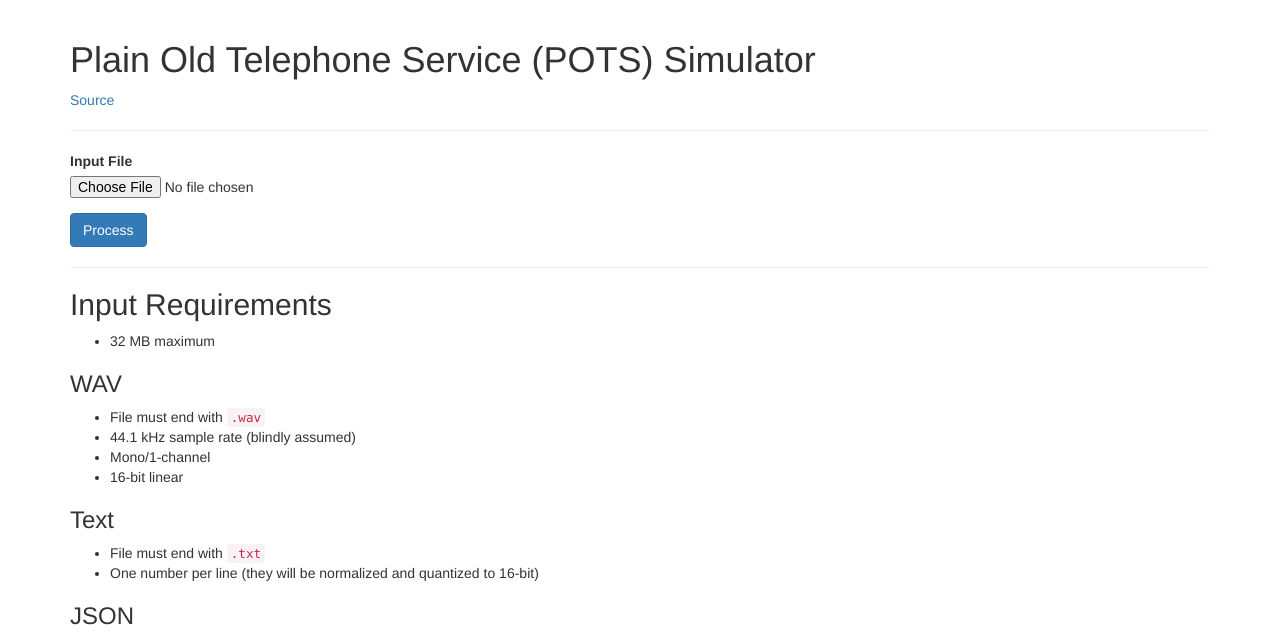
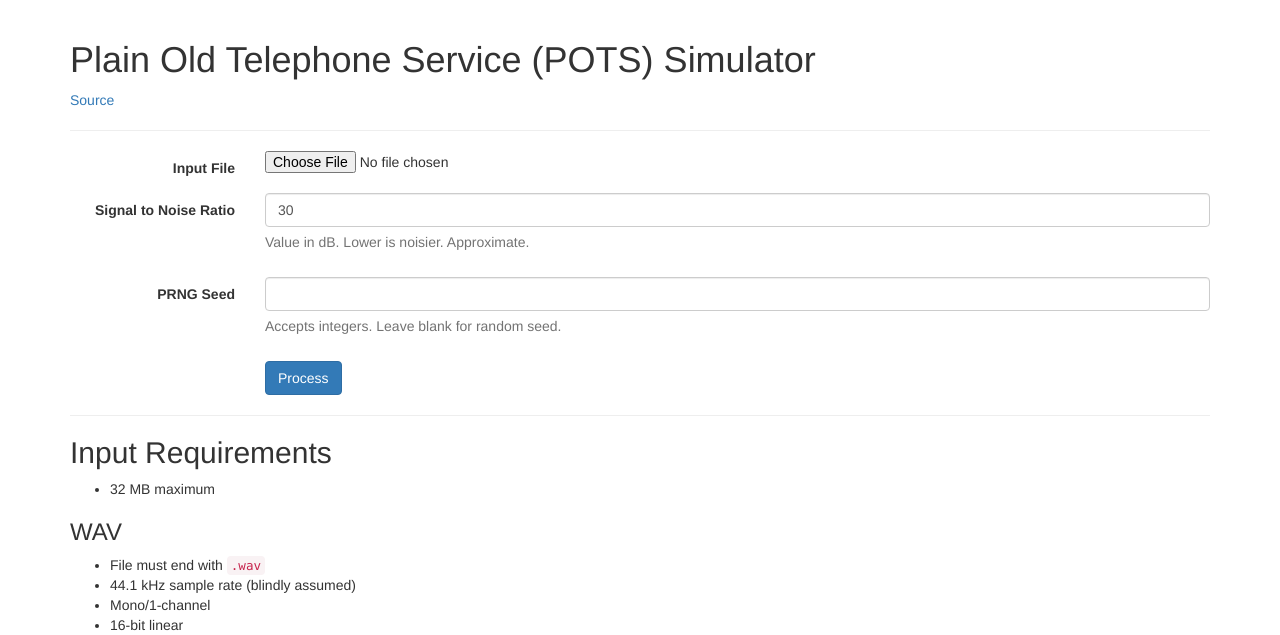
Before and after one commit to errahulsingh/pots-sim, a Flask app: page /pots in a window 1280 px wide. Shown: the top 635 px of the page. Run offline with Flask 2, Linux system fonts and the light colour scheme; some libraries are stand-ins or nearby versions.

Commit message:
Alter HTML form to take SNR/PRNG seed (backend does nothing with them currently)

```diff
--- a/dopots.py
+++ b/dopots.py
@@ -14,6 +14,10 @@ def main():
         help='Input file.  Type inferred from extension.')
     parser.add_argument('-o', '--outtype', choices=['wav', 'txt'],
         help='Override output type')
+    parser.add_argument('-r', '--seed', type=int,
+        help='Fixed random seed if provided; integer')
+    parser.add_argument('-s', '--snr', type=float, default=30,
+        help='Approximate signal to noise radio in dB; float. Default: 30')
 
     args = parser.parse_args()
 
@@ -23,7 +27,7 @@ def main():
         print(str(e), file=sys.stderr)
         sys.exit(1)
 
-    pfilt.process()
+    pfilt.process(seed=args.seed, snr=args.snr)
 
     if args.outtype:
         pfilt.dtype = args.outtype
--- a/templates/pots.html
+++ b/templates/pots.html
@@ -4,12 +4,32 @@
 <h1>Plain Old Telephone Service (POTS) Simulator</h1>
 <p><a href="https://github.com/nicktimko/pots-sim/">Source</a></p>
 <hr>
-<form action="" method="post" enctype="multipart/form-data">
+<form class="form-horizontal" action="" method="post" enctype="multipart/form-data">
   <div class="form-group">
-    <label for="infile">Input File</label>
+    <label for="infile" class="col-sm-2 control-label">Input File</label>
+    <div class="col-sm-10">
     <input type="file" name="file" id="infile">
+    </div>
   </div>
-  <button type="submit" class="btn btn-primary">Process</button>
+  <div class="form-group">
+    <label for="snr" class="col-sm-2 control-label">Signal to Noise Ratio</label>
+    <div class="col-sm-10">
+      <input type="text" class="form-control" name="snr" id="snr" value="30" size="4" maxlength="4">
+      <p class="help-block">Value in dB. Lower is noisier. Approximate.</p>
+    </div>
+  </div>
+  <div class="form-group">
+    <label for="seed" class="col-sm-2 control-label">PRNG Seed</label>
+    <div class="col-sm-10">
+      <input type="text" class="form-control" name="seed" id="seed" size="8">
+      <p class="help-block">Accepts integers. Leave blank for random seed.</p>
+    </div>
+  </div>
+  <div class="form-group">
+    <div class="col-sm-10 col-sm-offset-2">
+      <button type="submit" class="btn btn-primary">Process</button>
+    </div>
+  </div>
 </form>
 <hr>
 <h2>Input Requirements</h2>
```
